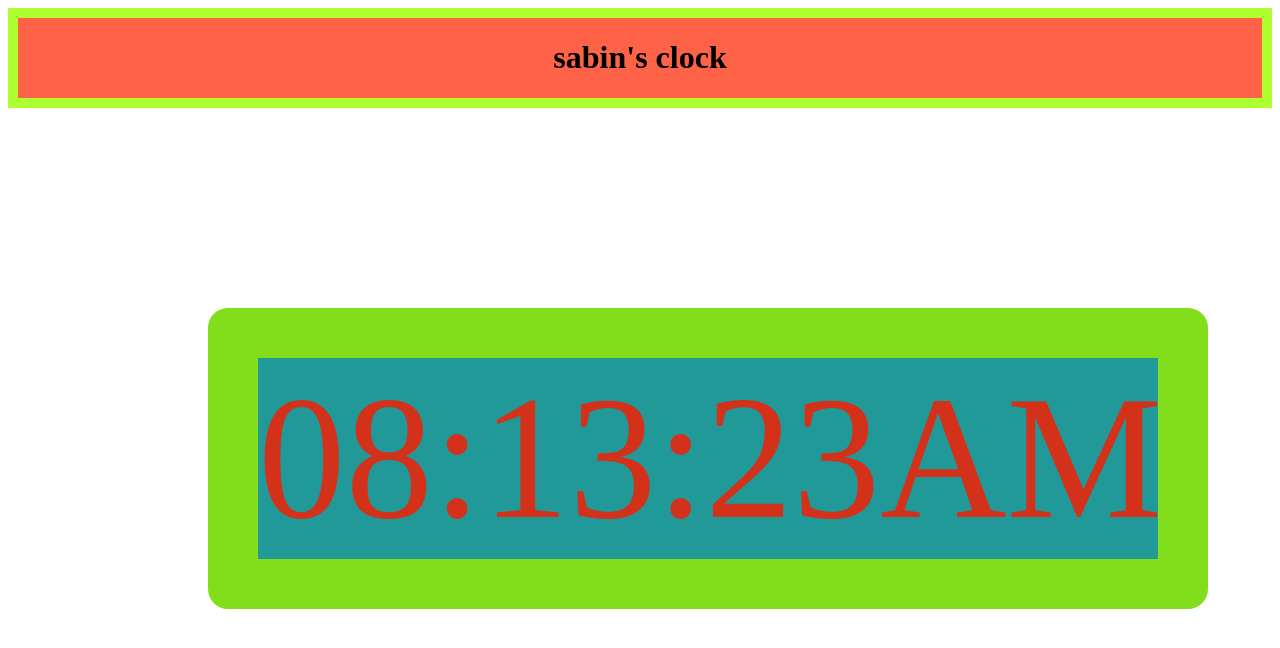
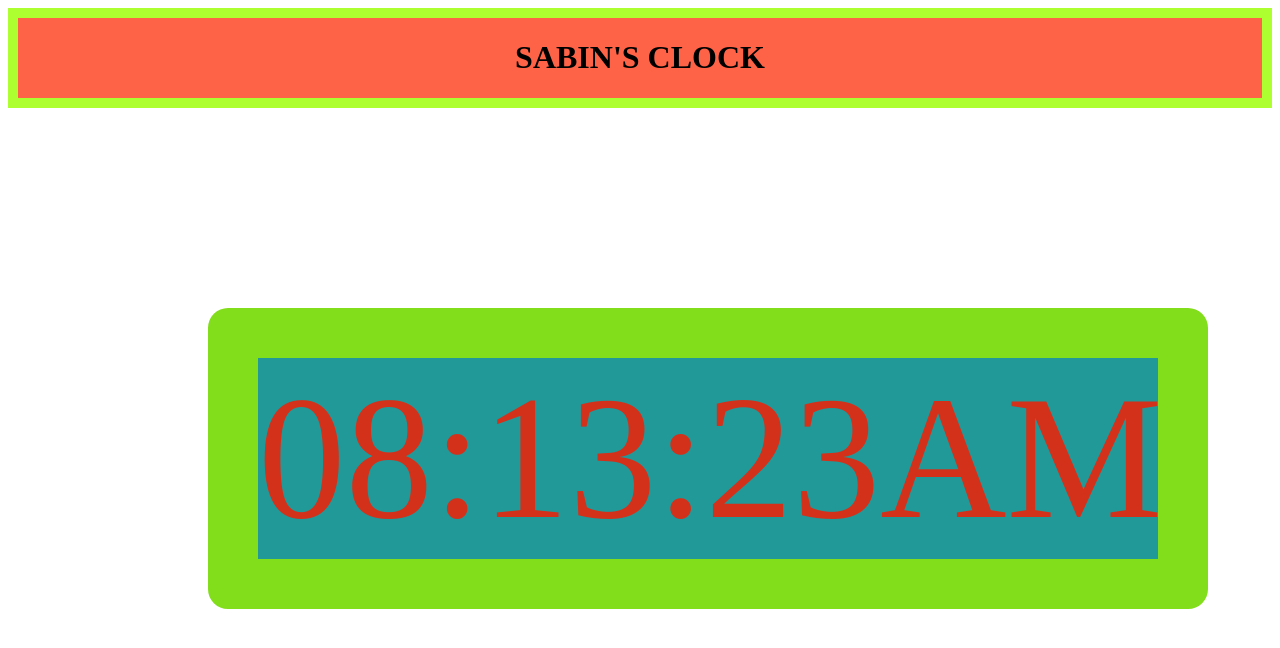
Before and after one commit to rimal2/clock, a plain HTML site: page index.html in a window 1280 px wide. Drawn offline with Linux system fonts and the light colour scheme.

Commit message:
Update index.html

```diff
--- a/index.html
+++ b/index.html
@@ -9,7 +9,7 @@
 </head>
 <body>
 <div class="red">
-    <h1>  <b>sabin's clock</b> </h1>
+  <h1>  SABIN'S CLOCK </h1>
 </div>
 </div>
     <div id="clock">8:10:45</div>
```
